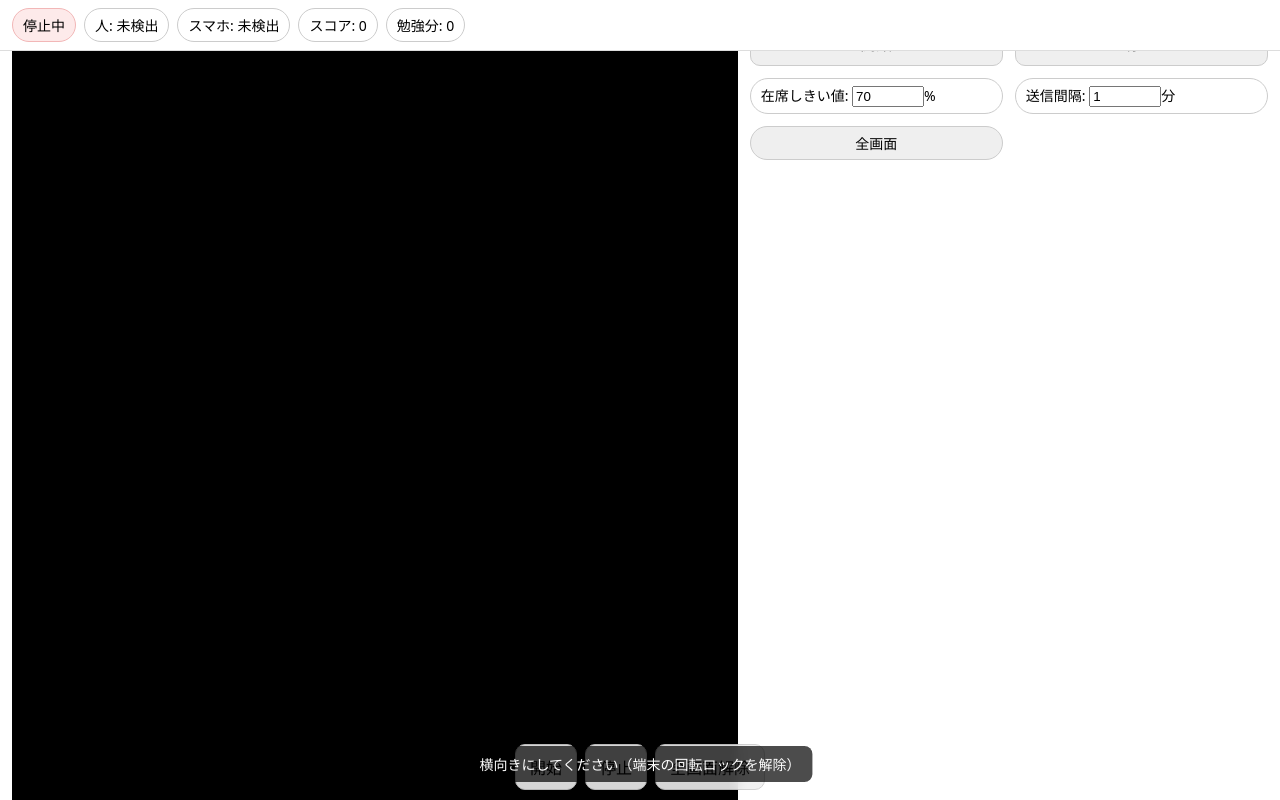
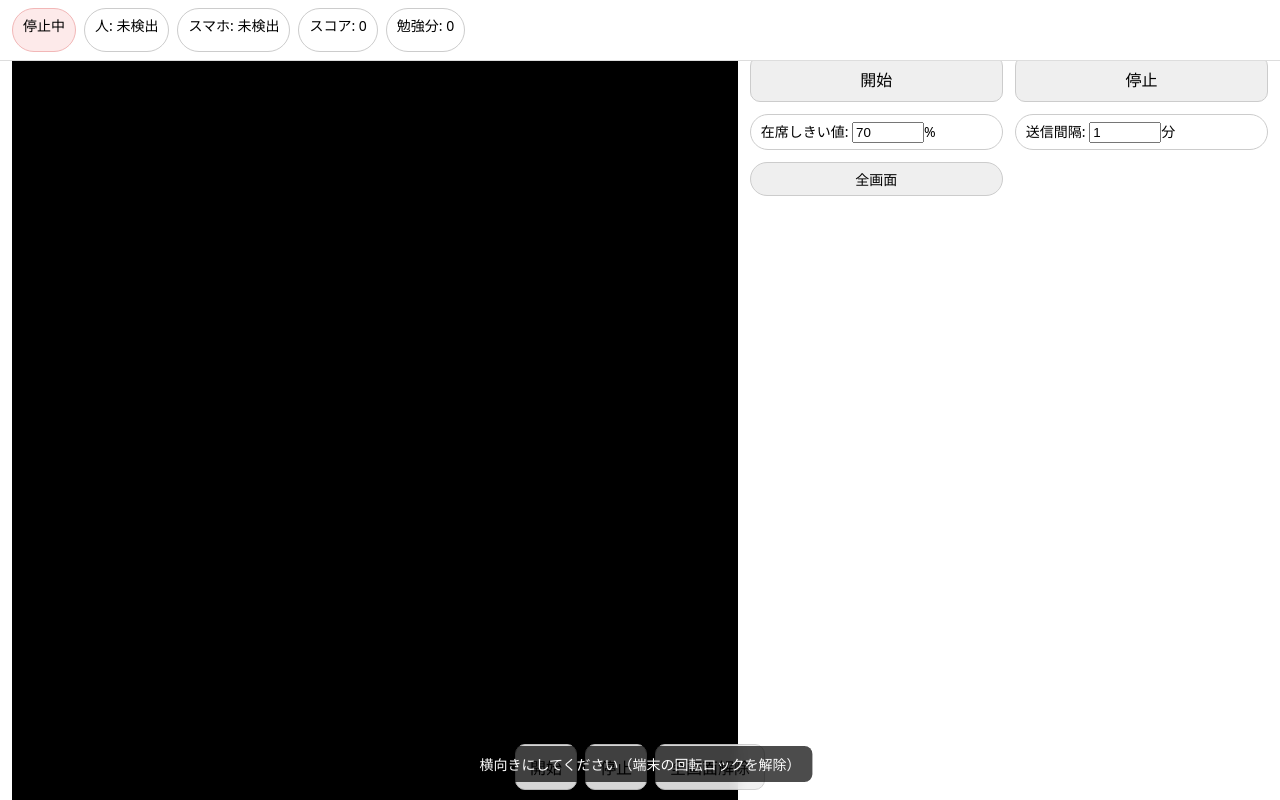
Before and after one commit to Cianide789/timemanager, a plain HTML site: page index.html in a window 1280 px wide. Both pictures are taken after a click on the button "全画面". Shown: the top 800 px of the page. Drawn offline with Linux system fonts and the light colour scheme.

Commit message:
Update index.html

```diff
--- a/index.html
+++ b/index.html
@@ -30,29 +30,45 @@
   /* 全画面中は横向きレイアウト（Landscape）に切り替え */
   body.fs header { display: none; }
   body.fs main {
-    padding: 8px 12px;
+    /* ★ top-pills 分の上余白を確保（安全領域も考慮） */
+    padding-top: calc(44px + env(safe-area-inset-top, 0px));
+
+    padding-left: 12px; padding-right: 12px; padding-bottom: 8px;
     display: grid;
     grid-template-columns: 1.4fr 1fr;  /* 左:映像 / 右:操作&ログ */
     gap: 12px;
     align-items: start;
   }
-  body.fs video { max-height: none; height: 100vh; border-radius: 0; }
-  body.fs .floating-bar { position: fixed; bottom: 10px; left: 0; right: 0; display: flex; gap: 8px; justify-content: center; z-index: 3; }
+  body.fs video {
+    max-height: none;
+    height: 100vh;
+    border-radius: 0;
+    /* ★ ここにあった margin-top は不要なので削除 */
+  }
+  body.fs .floating-bar {
+    position: fixed;
+    bottom: 10px; left: 0; right: 0;
+    display: flex; gap: 8px; justify-content: center;
+    z-index: 5; /* ★ ヘッダーより前面に */
+  }
   body.fs .floating-bar button { opacity: .9; backdrop-filter: blur(6px); }
 
-  /* 横スクロールでピルが潰れないように（全画面時の簡易ヘッダー代わり） */
+  /* 全画面時の簡易ヘッダー（横スクロール可） */
   .top-pills { display: none; }
   body.fs .top-pills {
-    display: flex; gap: 8px; padding: 8px 12px; border-bottom: 1px solid #ddd; overflow-x: auto; white-space: nowrap;
-    position: fixed; top: 0; left: 0; right: 0; background: inherit; z-index: 3;
+    display: flex; gap: 8px; padding: 8px 12px;
+    border-bottom: 1px solid #ddd;
+    overflow-x: auto; white-space: nowrap;
+    position: fixed; top: 0; left: 0; right: 0;
+    background: inherit; z-index: 3;
+    height: 44px; /* ★ 高さを明示 */
   }
-  body.fs video { margin-top: 36px; } /* ピル帯のぶん下げる */
 
   /* 端末が横向きロック不可の時に出すトースト */
   .toast {
     position: fixed; left: 50%; bottom: 18px; transform: translateX(-50%);
     background: rgba(0,0,0,.7); color: #fff; padding: 8px 12px; border-radius: 8px; font-size: 14px;
-    z-index: 5; display: none;
+    z-index: 6; display: none;
   }
   .toast.show { display: block; }
 
@@ -62,6 +78,7 @@
     .grid { gap: 8px; }
   }
 </style>
+
 </head>
 <body>
 <header>
@@ -95,7 +112,7 @@
   </div>
 
   <p><small>ヒント：普段は縦向きでOK。全画面にすると横向きに切り替わります（端末が許せば自動ロック）。</small></p>
-  <p><small>ver.1.13</small></p>
+  <p><small>ver.1.14</small></p>
   <details>
     <summary>ログ</summary>
     <div id="log"></div>
```
